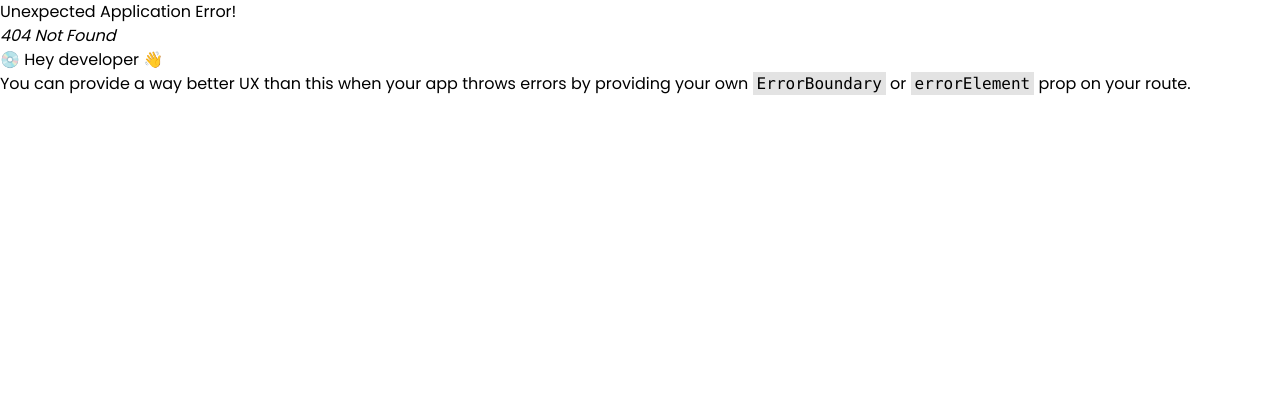
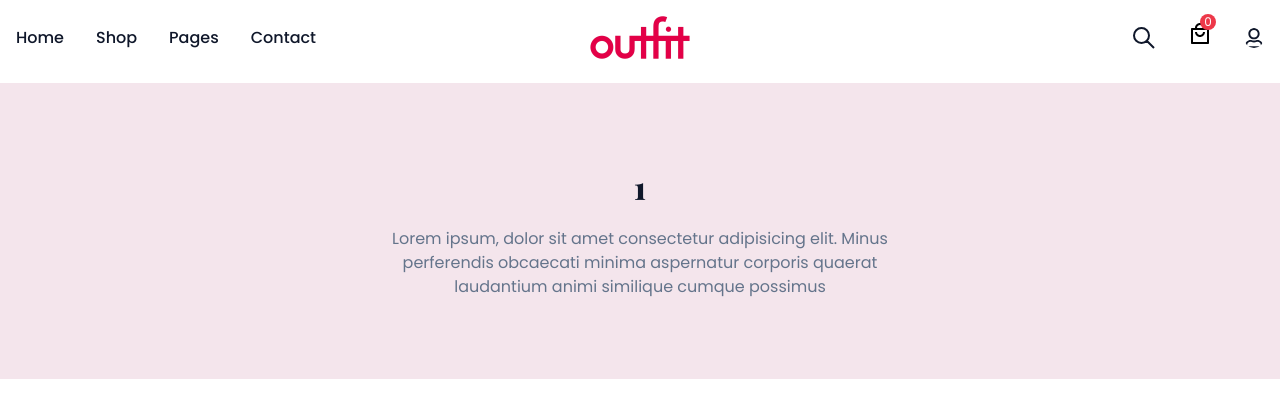
Before and after one commit to HossainRafi/Outfit, a React (Vite) app in the folder client/: page /categories/1 in a window 1280 px wide. Before the commit this address had no page. Shown: the top 418 px of the page. Built offline with nearby package versions, Linux system fonts and the light colour scheme.

Commit message:
category heading

```diff
--- /dev/null
+++ b/client/src/pages/category/CategoryPage.jsx
@@ -0,0 +1,18 @@
+import { useParams } from "react-router-dom";
+
+const CategoryPage = () => {
+  const { categoryName } = useParams();
+
+  return (
+    <>
+      <section className="section__container bg-primary-light">
+        <h2 className="section__header capitalize">{categoryName}</h2>
+        <p className="section__subheader">
+          Lorem ipsum, dolor sit amet consectetur adipisicing elit. Minus perferendis obcaecati minima aspernatur corporis quaerat laudantium animi similique cumque possimus
+        </p>
+      </section>
+    </>
+  );
+};
+
+export default CategoryPage;
--- a/client/src/routes/router.jsx
+++ b/client/src/routes/router.jsx
@@ -2,6 +2,7 @@ import { createBrowserRouter } from "react-router-dom";
 import App from "./../App";
 import Home from "../pages/home/Home";
 import ShopPage from "../pages/shop/ShopPage";
+import CategoryPage from "../pages/category/CategoryPage";
 
 export const router = createBrowserRouter([
   {
@@ -16,6 +17,10 @@ export const router = createBrowserRouter([
         path: "/shop",
         element: <ShopPage />,
       },
+      {
+        path: "/categories/:categoryName",
+        element: <CategoryPage />,
+      },
     ],
   },
 ]);
```
